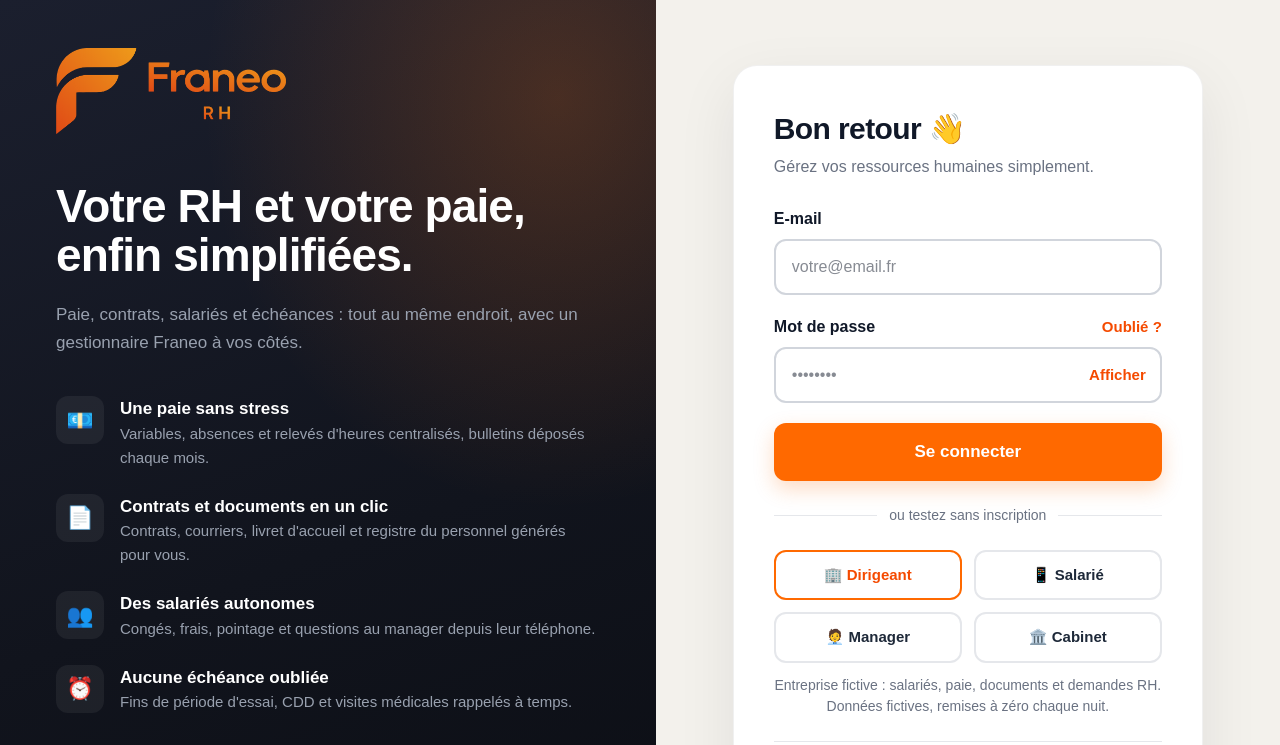
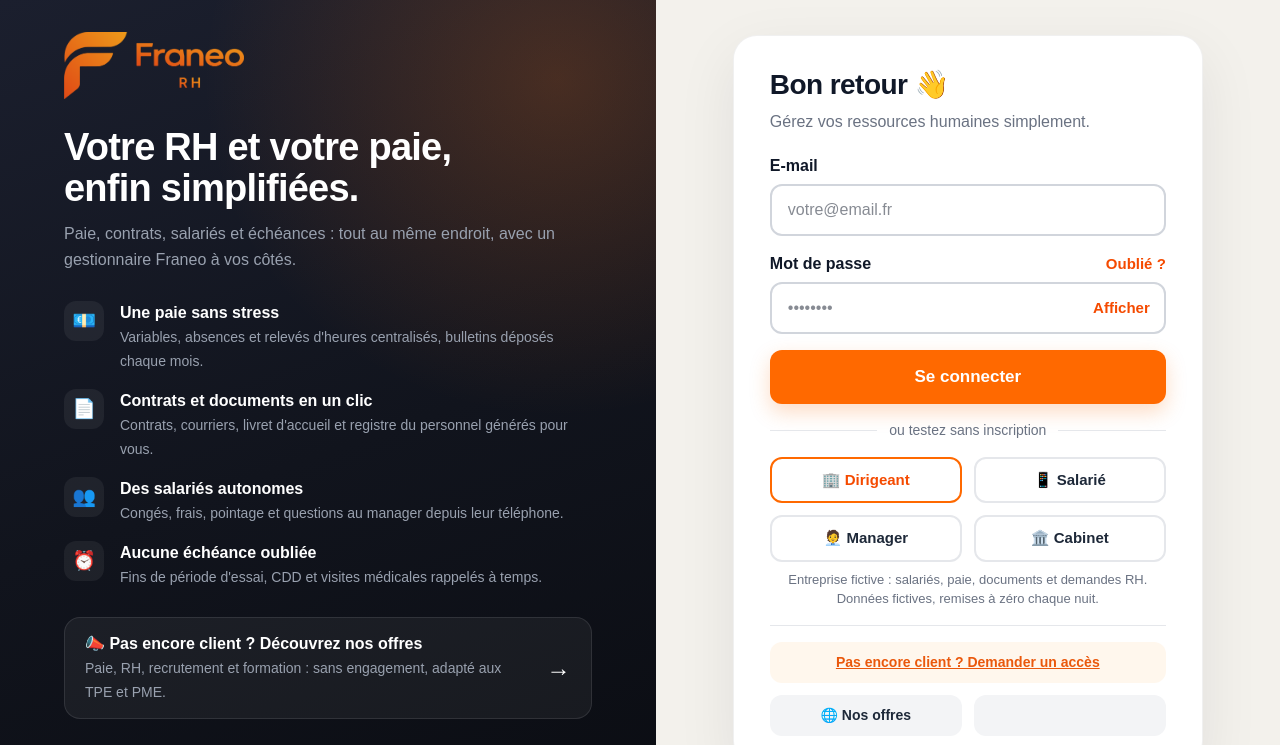
Before and after one commit to Franeo-RH/franeo-app, a Next.js app: page /login in a window 1280 px wide. Shown: the top 745 px of the page. Built offline with nearby package versions, Linux system fonts and the light colour scheme.

Commit message:
V88 : connexion sur un seul écran (ordinateur et mobile)

```diff
--- a/app/login/page.tsx
+++ b/app/login/page.tsx
@@ -121,41 +121,41 @@ export default function LoginPage() {
     { val: "manager", lib: "🧑‍💼 Manager", desc: "Vous êtes Karim : validez relevés, absences et frais de votre équipe." },
     { val: "cabinet", lib: "🏛️ Cabinet", desc: "Vous êtes Claire, expert-comptable : 4 dossiers clients dans un seul accès." },
   ] as const;
-  const champ = "w-full rounded-xl border-2 border-gray-300 bg-white px-4 py-2.5 sm:py-3.5 text-[16px] text-gray-900 outline-none transition focus:border-orange-500";
+  const champ = "w-full rounded-xl border-2 border-gray-300 bg-white px-4 py-2.5 sm:py-3 text-[16px] text-gray-900 outline-none transition focus:border-orange-500";
 
   return (
-    <main className="grid min-h-[100dvh] bg-[#f3f1ec] lg:grid-cols-[1.05fr_1fr]">
+    <main className="grid min-h-[100dvh] bg-[#f3f1ec] lg:h-[100dvh] lg:grid-cols-[1.05fr_1fr] lg:overflow-hidden">
       {/* Gauche : présentation */}
-      <section className="relative hidden flex-col justify-between overflow-hidden px-14 py-12 text-white lg:flex"
+      <section className="fr-cx-gauche relative hidden flex-col justify-between overflow-hidden px-12 py-8 text-white lg:flex xl:px-16"
         style={{ background: "radial-gradient(90% 70% at 85% 10%, rgba(249,115,22,.22), transparent 60%), linear-gradient(160deg, #1b1f2e 0%, #11141d 55%, #0b0d13 100%)" }}>
         <div>
-          <Image src="/FRANEO-Logo-Orange-H.png" alt="Franeo RH" width={900} height={335} priority style={{ width: 230, height: "auto" }} />
-          <h1 className="mt-12 max-w-[560px] text-[46px] font-bold leading-[1.08] tracking-[-.02em]">Votre RH et votre paie,<br />enfin simplifiées.</h1>
-          <p className="mt-5 max-w-[540px] text-[17px] leading-relaxed text-gray-400">Paie, contrats, salariés et échéances : tout au même endroit, avec un gestionnaire Franeo à vos côtés.</p>
-          <ul className="mt-10 flex max-w-[560px] flex-col gap-6">
+          <Image src="/FRANEO-Logo-Orange-H.png" alt="Franeo RH" width={900} height={335} priority style={{ width: 180, height: "auto" }} />
+          <h1 className="fr-cx-titre mt-7 max-w-[560px] text-[38px] font-bold leading-[1.08] tracking-[-.02em]">Votre RH et votre paie,<br />enfin simplifiées.</h1>
+          <p className="mt-3 max-w-[540px] text-[16px] leading-relaxed text-gray-400">Paie, contrats, salariés et échéances : tout au même endroit, avec un gestionnaire Franeo à vos côtés.</p>
+          <ul className="fr-cx-atouts mt-7 flex max-w-[560px] flex-col gap-4">
             {ATOUTS.map((a) => (
               <li key={a.titre} className="flex gap-4">
-                <span className="flex h-12 w-12 flex-shrink-0 items-center justify-center rounded-xl bg-white/[.06] text-[22px]">{a.ico}</span>
-                <span><b className="block text-[17px] font-semibold">{a.titre}</b><span className="text-[15px] text-gray-400">{a.texte}</span></span>
+                <span className="flex h-10 w-10 flex-shrink-0 items-center justify-center rounded-xl bg-white/[.06] text-[19px]">{a.ico}</span>
+                <span><b className="block text-[16px] font-semibold">{a.titre}</b><span className="fr-cx-detail text-[14px] text-gray-400">{a.texte}</span></span>
               </li>
             ))}
           </ul>
-          <a href="https://www.franeo-rh.com" target="_blank" rel="noopener noreferrer" className="mt-10 flex max-w-[560px] items-center justify-between gap-4 rounded-2xl border border-white/10 bg-white/[.05] px-6 py-5 transition hover:bg-white/[.09]">
-            <span><b className="block text-[17px] font-semibold">📣 Pas encore client ? Découvrez nos offres</b><span className="text-[14px] text-gray-400">Paie, RH, recrutement et formation : sans engagement, adapté aux TPE et PME.</span></span>
+          <a href="https://www.franeo-rh.com" target="_blank" rel="noopener noreferrer" className="mt-7 flex max-w-[560px] items-center justify-between gap-4 rounded-2xl border border-white/10 bg-white/[.05] px-5 py-3.5 transition hover:bg-white/[.09]">
+            <span><b className="block text-[16px] font-semibold">📣 Pas encore client ? Découvrez nos offres</b><span className="text-[14px] text-gray-400">Paie, RH, recrutement et formation : sans engagement, adapté aux TPE et PME.</span></span>
             <span className="text-2xl" aria-hidden="true">→</span>
           </a>
         </div>
-        <p className="mt-10 text-sm text-gray-500">Un service FRANEO RH · <a href="https://www.franeo-rh.com" className="underline hover:text-gray-300">franeo-rh.com</a> · <Link href="/mentions-legales" className="hover:text-gray-300">Mentions légales</Link> · <Link href="/confidentialite" className="hover:text-gray-300">Confidentialité</Link></p>
+        <p className="mt-6 text-sm text-gray-500">Un service FRANEO RH · <a href="https://www.franeo-rh.com" className="underline hover:text-gray-300">franeo-rh.com</a> · <Link href="/mentions-legales" className="hover:text-gray-300">Mentions légales</Link> · <Link href="/confidentialite" className="hover:text-gray-300">Confidentialité</Link></p>
       </section>
 
       {/* Droite : connexion */}
-      <section className="flex items-center justify-center px-3 py-3 sm:px-8 sm:py-8">
-        <div className="w-full max-w-[470px] rounded-[24px] border border-black/[.06] bg-white px-5 py-5 shadow-[0_20px_60px_rgba(17,24,39,.08)] sm:p-10">
+      <section className="flex items-center justify-center px-3 py-3 sm:px-8 sm:py-6 lg:overflow-y-auto">
+        <div className="w-full max-w-[470px] rounded-[24px] border border-black/[.06] bg-white px-5 py-5 shadow-[0_20px_60px_rgba(17,24,39,.08)] sm:px-9 sm:py-7">
           <div className="fr-cx-logo mb-3 flex justify-center lg:hidden">
             <Image src="/FRANEO-Logo-Orange-H.png" alt="Franeo RH" width={900} height={335} priority style={{ width: 120, height: "auto" }} />
           </div>
-          <h2 className="text-[22px] sm:text-[30px] font-bold tracking-[-.02em] text-gray-900">Bon retour 👋</h2>
-          <p className="fr-cx-cache mb-4 mt-0.5 text-[14px] text-gray-500 sm:mb-7 sm:mt-1 sm:text-[16px]">Gérez vos ressources humaines simplement.</p>
+          <h2 className="text-[22px] sm:text-[28px] font-bold tracking-[-.02em] text-gray-900">Bon retour 👋</h2>
+          <p className="fr-cx-cache mb-4 mt-0.5 text-[14px] text-gray-500 sm:mb-5 sm:mt-1 sm:text-[16px]">Gérez vos ressources humaines simplement.</p>
 
           {etapeCode ? (
             <form onSubmit={validerCode} className="flex flex-col gap-4">
@@ -188,13 +188,13 @@ export default function LoginPage() {
               <p className="text-center text-xs text-gray-400">Pas reçu ? Regardez dans vos courriers indésirables.</p>
             </form>
           ) : (
-            <form onSubmit={handleSubmit} className="flex flex-col gap-3 sm:gap-5">
+            <form onSubmit={handleSubmit} className="flex flex-col gap-3 sm:gap-4">
               <div>
-                <label htmlFor="email" className="mb-1 block text-[14px] sm:mb-2 sm:text-[16px] font-semibold text-gray-900">E-mail</label>
+                <label htmlFor="email" className="mb-1 block text-[14px] sm:mb-1.5 sm:text-[16px] font-semibold text-gray-900">E-mail</label>
                 <input id="email" type="email" autoComplete="email" value={email} onChange={(e) => setEmail(e.target.value)} className={champ} placeholder="votre@email.fr" required />
               </div>
               <div>
-                <div className="mb-1 flex items-baseline justify-between sm:mb-2">
+                <div className="mb-1 flex items-baseline justify-between sm:mb-1.5">
                   <label htmlFor="mdp" className="text-[14px] sm:text-[16px] font-semibold text-gray-900">Mot de passe</label>
                   <Link href="/mot-de-passe-oublie" className="text-[15px] font-semibold text-orange-600 hover:underline">Oublié ?</Link>
                 </div>
@@ -204,13 +204,13 @@ export default function LoginPage() {
                 </div>
               </div>
               {erreur && <p className="text-sm text-red-500">{erreur}</p>}
-              <button type="submit" disabled={chargement} className="rounded-xl bg-orange-500 py-3 sm:py-4 text-[16px] sm:text-[17px] font-semibold text-white shadow-[0_8px_20px_rgba(249,115,22,.25)] transition hover:bg-orange-600 disabled:opacity-60">
+              <button type="submit" disabled={chargement} className="rounded-xl bg-orange-500 py-3 sm:py-3.5 text-[16px] sm:text-[17px] font-semibold text-white shadow-[0_8px_20px_rgba(249,115,22,.25)] transition hover:bg-orange-600 disabled:opacity-60">
                 {chargement ? "Connexion..." : "Se connecter"}
               </button>
             </form>
           )}
 
-          <div className="fr-cx-sep my-3 flex items-center gap-3 sm:my-6">
+          <div className="fr-cx-sep my-3 flex items-center gap-3 sm:my-4">
             <div className="flex-1 border-t border-gray-200" />
             <span className="text-[14px] text-gray-500">ou testez sans inscription</span>
             <div className="flex-1 border-t border-gray-200" />
@@ -220,20 +220,20 @@ export default function LoginPage() {
             {DEMOS.map((d) => (
               <button key={d.val} type="button" disabled={chargementDemo} onClick={() => testerLaDemo(d.val)}
                 onMouseEnter={() => !chargementDemo && setProfilDemo(d.val)} onFocus={() => setProfilDemo(d.val)}
-                className={`rounded-xl border-2 px-2 py-2 sm:px-3 sm:py-3 text-[14px] sm:text-[15px] font-semibold transition disabled:opacity-60 ${profilDemo === d.val ? "border-orange-500 text-orange-600" : "border-gray-200 text-gray-800 hover:border-orange-300"}`}>
+                className={`rounded-xl border-2 px-2 py-2 sm:px-3 sm:py-2.5 text-[14px] sm:text-[15px] font-semibold transition disabled:opacity-60 ${profilDemo === d.val ? "border-orange-500 text-orange-600" : "border-gray-200 text-gray-800 hover:border-orange-300"}`}>
                 {chargementDemo && profilDemo === d.val ? "Ouverture…" : d.lib}
               </button>
             ))}
           </div>
-          <p className="mt-3 hidden text-center text-[14px] text-gray-500 sm:block">{DEMOS.find((d) => d.val === profilDemo)?.desc} Données fictives, remises à zéro chaque nuit.</p>
+          <p className="fr-cx-desc mt-2 hidden text-center text-[13px] text-gray-500 sm:block">{DEMOS.find((d) => d.val === profilDemo)?.desc} Données fictives, remises à zéro chaque nuit.</p>
 
-          <div className="fr-cx-sep my-3 border-t border-gray-200 sm:my-6" />
+          <div className="fr-cx-sep my-3 border-t border-gray-200 sm:my-4" />
 
           <div className="flex flex-col gap-2 sm:gap-3">
-            <div className="flex items-center justify-center rounded-xl bg-orange-50 px-3 py-2 text-center sm:py-3.5"><DemandeAcces variante="lien" /></div>
+            <div className="flex items-center justify-center rounded-xl bg-orange-50 px-3 py-2 text-center sm:py-2.5"><DemandeAcces variante="lien" /></div>
             <div className="fr-connexion-2 grid grid-cols-2 gap-2 sm:gap-3">
-              <a href="https://www.franeo-rh.com" target="_blank" rel="noopener noreferrer" className="flex items-center justify-center rounded-xl bg-gray-100 px-2 py-2 sm:px-3 sm:py-3 text-center text-[13px] sm:text-[14px] font-bold text-gray-800 hover:bg-gray-200">🌐 Nos offres</a>
-              <div className="flex items-center justify-center rounded-xl bg-gray-100 px-2 py-2 text-center sm:px-3 sm:py-3"><InstallerApp style={{ background: "none", border: "none", color: "#1f2937", fontWeight: 700, fontSize: "13px", cursor: "pointer", padding: 0 }} /></div>
+              <a href="https://www.franeo-rh.com" target="_blank" rel="noopener noreferrer" className="flex items-center justify-center rounded-xl bg-gray-100 px-2 py-2 sm:px-3 sm:py-2.5 text-center text-[13px] sm:text-[14px] font-bold text-gray-800 hover:bg-gray-200">🌐 Nos offres</a>
+              <div className="flex items-center justify-center rounded-xl bg-gray-100 px-2 py-2 text-center sm:px-3 sm:py-2.5"><InstallerApp style={{ background: "none", border: "none", color: "#1f2937", fontWeight: 700, fontSize: "13px", cursor: "pointer", padding: 0 }} /></div>
             </div>
           </div>
           <p className="fr-cx-cache mt-3 text-center text-[11px] text-gray-400 lg:hidden">
```
Also changed, not shown: app/globals.css (+9 -0 lines).
